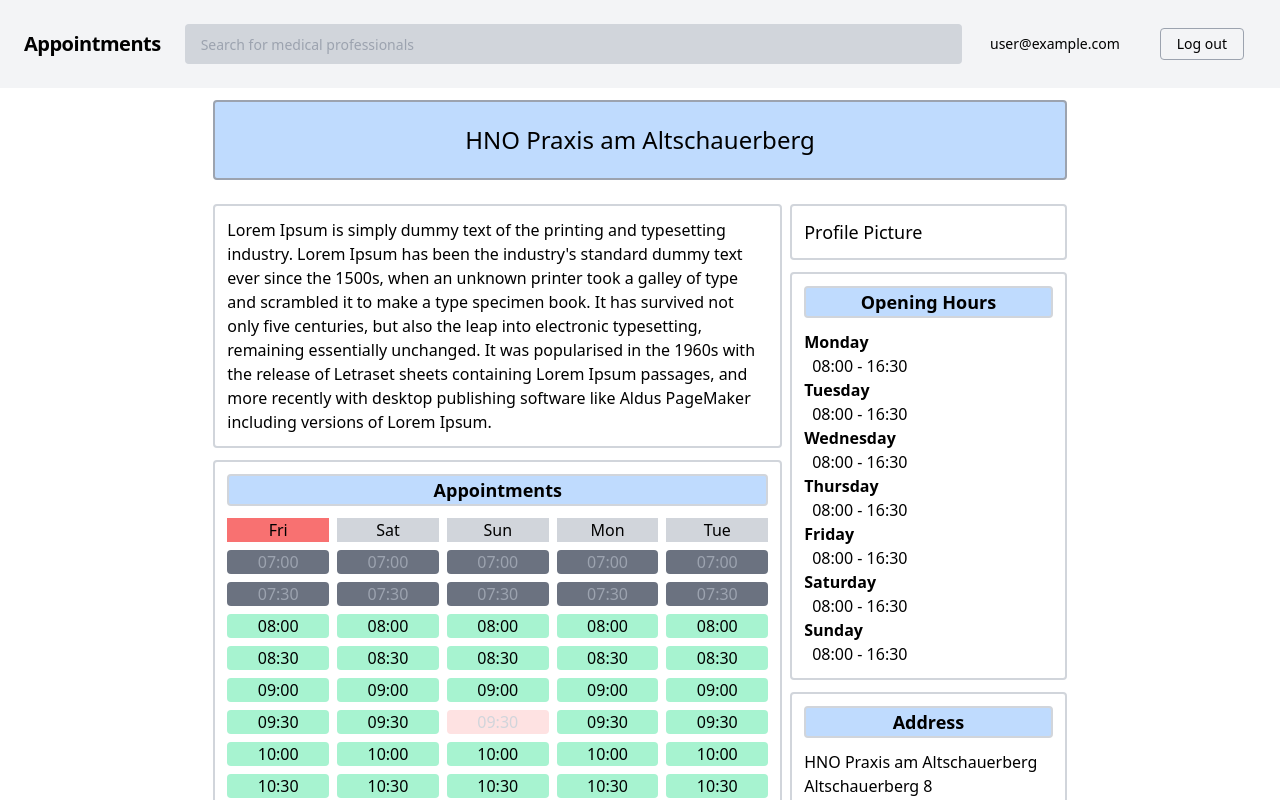
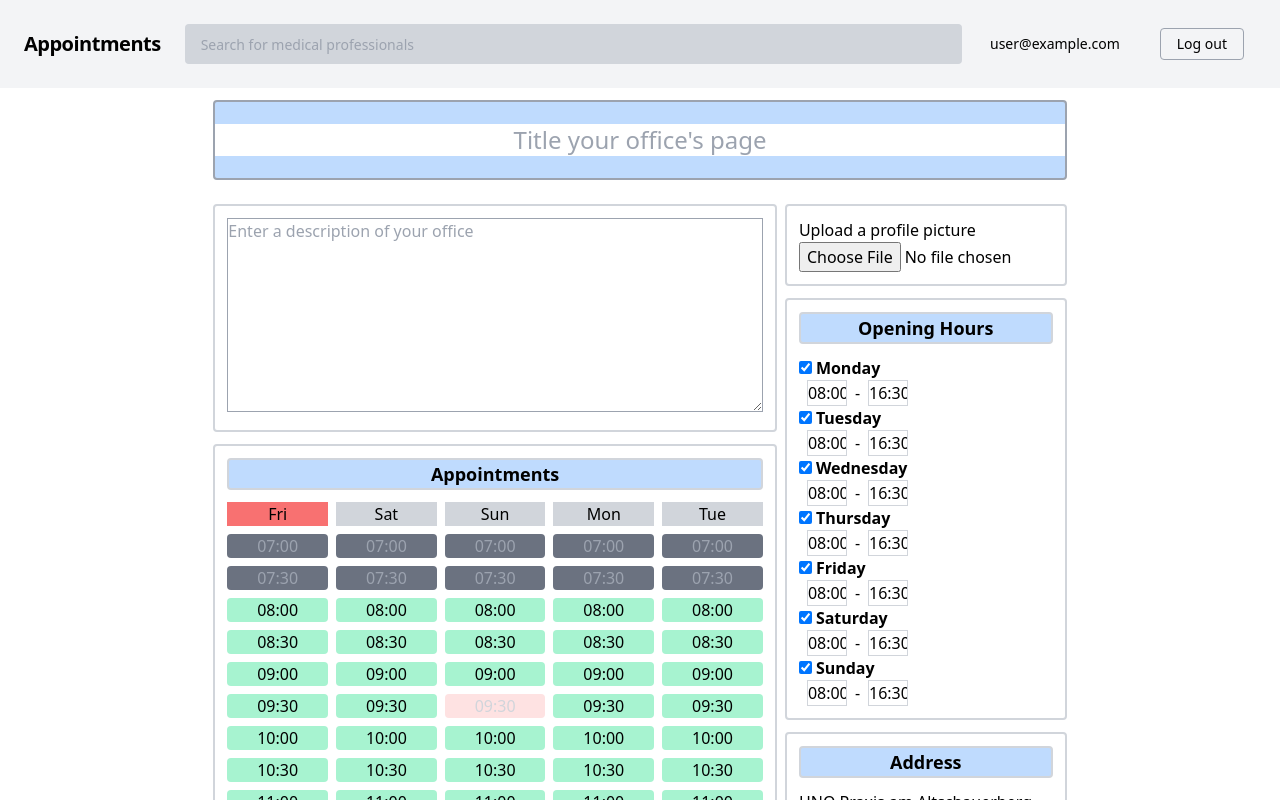
Before and after one commit to Snonky/cc-appointments, a React (Create React App) app in the folder webapp-frontend/: page /office/1/edit in a window 1280 px wide. Shown: the top 800 px of the page. Built offline with nearby package versions, Linux system fonts and the light colour scheme; no server answers; sample sign-in values are in the browser's storage.

Commit message:
Added doctor's office editing page, WIP.

```diff
--- a/webapp-frontend/src/components/DoctorsOffice.js
+++ b/webapp-frontend/src/components/DoctorsOffice.js
@@ -70,7 +70,7 @@ export default function DoctorsOffice() {
                     <p>HNO Praxis am Altschauerberg</p>
                 </div>
                 <div id="content" className="flex flex-row justify-between space-x-2">
-                    <div id="content-column" className="flex flex-col w-8/12 space-y-3">
+                    <div id="content-column" className="flex flex-col space-y-3" style={{ flex: 2 }}>
                         <div id="description" className="p-3 rounded border-2 border-gray-300">
                             Lorem Ipsum is simply dummy text of the printing and typesetting industry. Lorem Ipsum has been the industry's standard dummy text ever since the 1500s, when an unknown printer took a galley of type and scrambled it to make a type specimen book. It has survived not only five centuries, but also the leap into electronic typesetting, remaining essentially unchanged. It was popularised in the 1960s with the release of Letraset sheets containing Lorem Ipsum passages, and more recently with desktop publishing software like Aldus PageMaker including versions of Lorem Ipsum.
                         </div>
@@ -88,7 +88,7 @@ export default function DoctorsOffice() {
                             />
                         </div>
                     </div>
-                    <div id="sidebar-column" className="flex flex-col flex-grow space-y-3">
+                    <div id="sidebar-column" className="flex flex-col space-y-3 min-w-0 overflow-hidden" style={{ flex: 1 }}>
                         <div id="avatar" className="p-3 rounded border-2 border-gray-300">
                             <p className="text-lg">Profile Picture</p>
                         </div>
--- /dev/null
+++ b/webapp-frontend/src/components/DoctorsOfficeEditor.js
@@ -0,0 +1,126 @@
+import React, { useState, useEffect } from 'react';
+import { useRouteMatch } from 'react-router-dom';
+import AppointmentCalendar from './AppointmentCalendar'
+import OpeningHours from './OpeningHours';
+import OpeningHoursEditor from './OpeningHoursEditor';
+
+const testAppointments = [
+    {
+        id: 0,
+        datetime: new Date('January 31, 2021 9:30:00'),
+    },
+    {
+        id: 1,
+        datetime: new Date('January 31, 2021 12:00:00'),
+    },
+    {
+        id: 2,
+        datetime: new Date('January 31, 2021 14:30:00'),
+    },
+];
+
+const testOpeningHours = [...Array(7).keys()].map((day) => {
+    return {
+        day_of_week: day,
+        open: new Date('January 1, 1970 8:00:00'),
+        close: new Date('January 1, 1970 16:30:00'),
+    };
+});
+
+const testSearchResults = [
+    { id: 0, appointments: testAppointments, openingHours: testOpeningHours },
+    { id: 1, appointments: testAppointments, openingHours: testOpeningHours },
+    { id: 2, appointments: testAppointments, openingHours: testOpeningHours },
+    { id: 3, appointments: testAppointments, openingHours: testOpeningHours },
+];
+
+export default function DoctorsOfficeEditor() {
+    const [office, setOffice] = useState();
+    const [loading, setLoading] = useState(true);
+    const [error, setError] = useState(null);
+    const { params } = useRouteMatch();
+
+    useEffect(() => {
+        setLoading(true);
+        setError(null);
+        const officeId = params.officeId;
+        // Replace with API call here
+        const fetchedOffice = testSearchResults[officeId];
+        if (fetchedOffice) {
+            setLoading(false);
+            setOffice(fetchedOffice);
+        } else {
+            setError("Doctor's office page cannot be displayed.");
+        }
+    }, []);
+
+    function handleHoursChange(openingHours) {
+        const newOffice = {};
+        Object.assign(newOffice, office);
+        newOffice.openingHours = openingHours;
+        setOffice(newOffice);
+    }
+
+    if (error) {
+        return <p>{error}</p>;
+    } else if (loading) {
+        return <p>Loading...</p>;
+    } else {
+        return (
+            <form>
+                <div id="office" className="flex flex-col md:w-8/12 sm:w-full mx-auto space-y-6 mb-40">
+                    <div id="title" className="flex flex-col justify-center h-20 bg-blue-200 text-center text-2xl rounded border-2 border-gray-400">
+                        <input className="text-center" placeholder="Title your office's page" name="title-input" type="text" value={office.title} maxLength="50" />
+                    </div>
+                    <div id="content" className="flex flex-row justify-between space-x-2">
+                        <div id="content-column" className="flex flex-col space-y-3" style={{ flex: 2}}>
+                            <div id="description" className="p-3 rounded border-2 border-gray-300">
+                                <textarea name="description-textarea" className="w-full border border-gray-400" placeholder="Enter a description of your office" rows="8" maxLength="2000"/>
+                            </div>
+
+                            <div id="calendar" className="p-3 rounded border-2 border-gray-300">
+                                <div id="calender-title" className="rounded border-2 border-gray-300 mb-3 text-center text-lg font-semibold bg-blue-200">
+                                    <p>Appointments</p>
+                                </div>
+                                <AppointmentCalendar
+                                    appointments={office.appointments}
+                                    dayCount={5}
+                                    currentTime={new Date()}
+                                    openingHours={office.openingHours}
+                                    timeSlot={30}
+                                />
+                            </div>
+                        </div>
+                        <div id="sidebar-column" className="flex flex-col space-y-3 min-w-0 overflow-hidden" style={{ flex: 1 }}>
+                            <div id="avatar" className="p-3 rounded border-2 border-gray-300">
+                                <label htmlFor="avatar-upload">Upload a profile picture</label>
+                                <input name="avatar-upload" type="file" />
+                            </div>
+                            <div id="opening-hours" className="p-3 rounded border-2 border-gray-300">
+                                <div id="opening-title" className="rounded border-2 border-gray-300 mb-3 text-center text-lg font-semibold bg-blue-200">
+                                    <p>Opening Hours</p>
+                                </div>
+                                <OpeningHoursEditor
+                                    openingHours={office.openingHours}
+                                    onHoursChange={handleHoursChange}
+                                />
+                            </div>
+                            <div id="address" className="p-3 rounded border-2 border-gray-300">
+                                <div id="address-title" className="rounded border-2 border-gray-300 mb-3 text-center text-lg font-semibold bg-blue-200">
+                                    <p>Address</p>
+                                </div>
+                                <p>HNO Praxis am Altschauerberg</p>
+                                <p>Altschauerberg 8</p>
+                                <p>12345 Entenhausen</p>
+                            </div>
+                            <div id="address" className="p-3 rounded border-2 border-gray-300">
+                                <label htmlFor="gallery-upload">Upload pictures for a gallery</label>
+                                <input name="gallery-upload" type="file" />
+                            </div>
+                        </div>
+                    </div>
+                </div>
+            </form>
+        );
+    }
+}
--- a/webapp-frontend/src/components/Homepage.js
+++ b/webapp-frontend/src/components/Homepage.js
@@ -3,6 +3,7 @@ import { useAuth } from '../contexts/AuthContext';
 import { Route, Switch, useHistory, generatePath } from 'react-router-dom';
 import SearchResult from './SearchResult';
 import DoctorsOffice from './DoctorsOffice';
+import DoctorsOfficeEditor from './DoctorsOfficeEditor';
 
 const Homepage = () => {
     const [error, setError] = useState(null);
@@ -63,6 +64,10 @@ const Homepage = () => {
                     render={() => <p>Please search for a doctor's office</p>}
                 />
                 <Route
+                    path={"/office/:officeId/edit"}
+                    component={DoctorsOfficeEditor}
+                />
+                <Route
                     path={"/office/:officeId"}
                     component={DoctorsOffice}
                 />
--- a/webapp-frontend/src/components/OpeningHours.js
+++ b/webapp-frontend/src/components/OpeningHours.js
@@ -5,15 +5,19 @@ export default function OpeningHours({ openingHours }) {
 
     return (
         openingHours.map(oh => {
+            if (oh.open && oh.close) {
                 const open = DateTime.fromJSDate(oh.open).toLocaleString(DateTime.TIME_24_SIMPLE);
                 const close = DateTime.fromJSDate(oh.close).toLocaleString(DateTime.TIME_24_SIMPLE);
                 const dayStr = DateTime.fromObject({ weekday: (oh.day_of_week + 1) }).weekdayLong;
                 return (
-                <div key={ dayStr }>
+                    <div key={dayStr}>
                         <p className="font-semibold">{dayStr}</p>
                         <p className="ml-2">{`${open} - ${close}`}</p>
                     </div>
                 );
+            } else {
+                return (<></>);
+            }
         })
     );
 }
--- /dev/null
+++ b/webapp-frontend/src/components/OpeningHoursEditor.js
@@ -0,0 +1,82 @@
+import React, { useState } from 'react';
+import { DateTime } from 'luxon';
+
+export default function OpeningHoursEditor({ openingHours, onHoursChange }) {
+    const weekDays = [...Array(7).keys()];
+    const zeroPad = (num, places) => String(num).padStart(places, '0')
+
+    function handleTimeChange(e, weekday, isOpen) {
+        const regex = new RegExp("^[0-9]{0,2}:[0-9]{0,2}$");
+        const openingHrs = openingHours.find(oh => oh.day_of_week === weekday);
+        const openingHour = new Date(isOpen ? openingHrs.open : openingHrs.close);
+        if (!regex.test(e.target.value)) {
+            e.target.value = `${zeroPad(openingHour.getHours(), 2)}:${zeroPad(openingHour.getMinutes(), 2)}`
+        }
+        const [hour, minute] = e.target.value.split(':');
+        openingHour.setHours(parseInt(hour) || 0);
+        openingHour.setMinutes(parseInt(minute) || 0);
+        let newState = [...openingHours];
+        const idx = newState.findIndex(oh => oh.day_of_week === weekday);
+        if (isOpen) {
+            newState[idx].open = openingHour;
+        } else {
+            newState[idx].close = openingHour;
+        }
+        onHoursChange(newState);
+    }
+
+    function handleUnfocus(e, weekday, isOpen) {
+        const regex = new RegExp("^[0-9]{2}:[0-9]{2}$");
+        const openingHrs = openingHours.find(oh => oh.day_of_week === weekday);
+        const openingHour = isOpen ? openingHrs.open : openingHrs.close;
+        if (!regex.test(e.target.value)) {
+            e.target.value = `${zeroPad(openingHour.getHours(), 2)}:${zeroPad(openingHour.getMinutes(), 2)}`
+        }
+    }
+
+    function handleToggleChange(e, weekday) {
+        let newState = [...openingHours];
+        if (e.target.checked) {
+            newState.push({
+                day_of_week: weekday,
+                open: new Date('January 1, 1970 7:30'),
+                close: new Date('January 1, 1970 17:00'),
+            });
+        } else {
+            newState = newState.filter(oh => oh.day_of_week !== weekday);
+        }
+        onHoursChange(newState);
+    }
+
+    return (
+        weekDays.map(day => {
+            const dayOpeningHours = openingHours.find(oh => oh.day_of_week === day);
+            const open = dayOpeningHours ? DateTime.fromJSDate(dayOpeningHours.open) : null;
+            const close = dayOpeningHours ? DateTime.fromJSDate(dayOpeningHours.close) : null;
+            const dayStr = DateTime.fromObject({ weekday: day + 1 }).weekdayLong;
+
+            const inputs = dayOpeningHours ?
+                <div>
+                    <input type="text" className="border border-gray-300 mx-2 w-10"
+                        defaultValue={zeroPad(open.hour, 2) + ":" + zeroPad(open.minute, 2)}
+                        onChange={(e) => handleTimeChange(e, day, true)}
+                        onBlur={(e) => handleUnfocus(e, day, true)}
+                    />
+                    <span>-</span>
+                    <input type="text" className="border border-gray-300 mx-2 w-10"
+                        defaultValue={zeroPad(close.hour, 2) + ":" + zeroPad(close.minute, 2)}
+                        onChange={(e) => handleTimeChange(e, day, false)}
+                        onBlur={(e) => handleUnfocus(e, day, false)}
+                    />
+                </div> : null;
+
+            return (
+                <div key={dayStr}>
+                    <input type="checkbox" name={dayStr} defaultChecked={dayOpeningHours} onChange={(e) => handleToggleChange(e, day)} />
+                    <label htmlFor={dayStr} className="font-semibold ml-1">{dayStr}</label>
+                    {inputs}
+                </div>
+            );
+        })
+    );
+}
--- a/webapp-frontend/src/components/SearchResult.js
+++ b/webapp-frontend/src/components/SearchResult.js
@@ -13,7 +13,7 @@ export default function SearchResult() {
     useEffect(() => {
         setError(null);
         setLoading(true);
-        const searchTerms = params.searchTerms;
+        // const searchTerms = params.searchTerms;
         // Replace with API call
         const result = testResults;
         if (result) {
```
Lines whose indentation alone changed are shown as unchanged.
